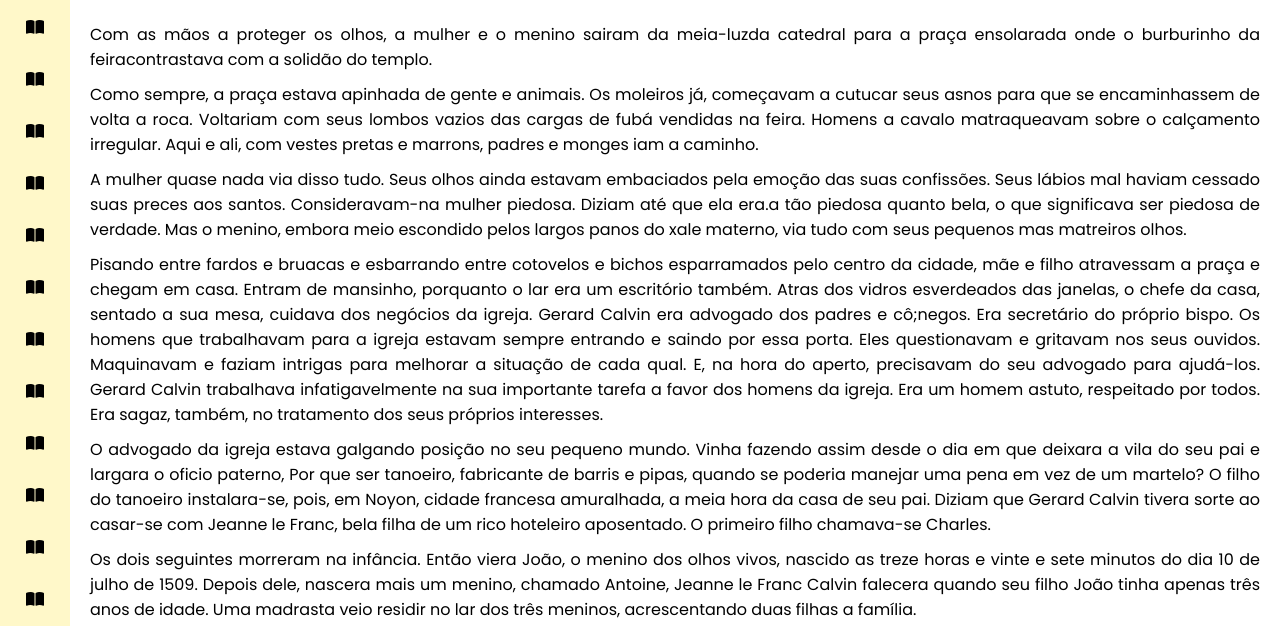
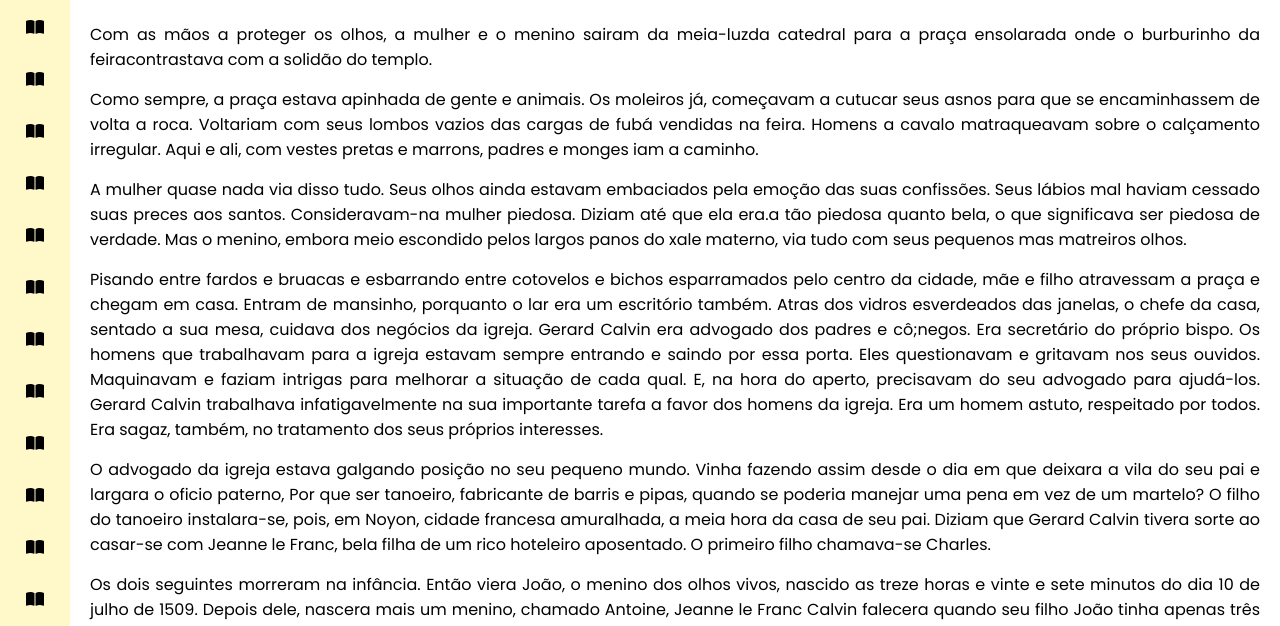
Before and after one commit to Tavinho75/joao-calvino, a plain HTML site: page capitulos/capitulo1.html in a window 1280 px wide. Shown: the part 111-737 px from the top of the page. Drawn offline with Linux system fonts and the light colour scheme.

Commit message:
Atualizar o style.css

```diff
--- a/style.css
+++ b/style.css
@@ -19,7 +19,7 @@ main {
 }
 
 p {
-    margin-bottom: 10px;
+    margin-bottom: 15px;
     text-align: justify;
 }
 
```
